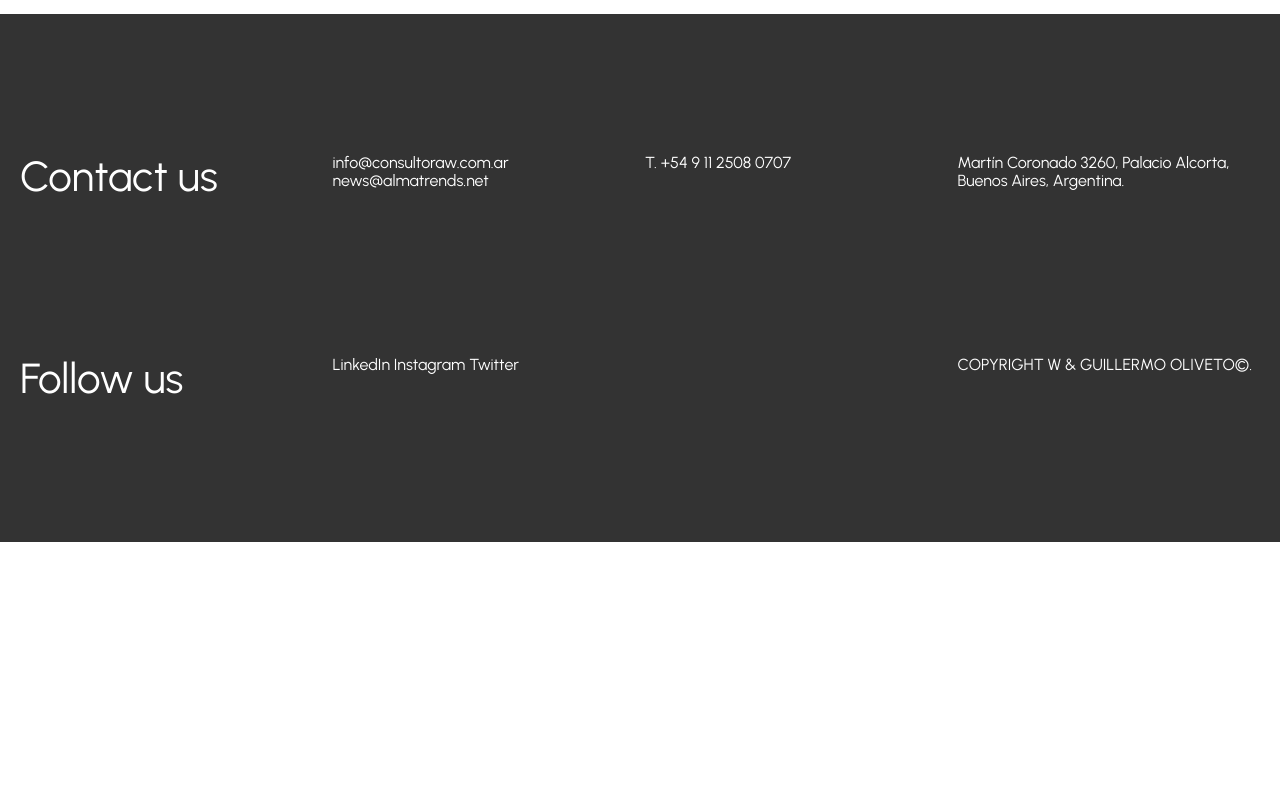
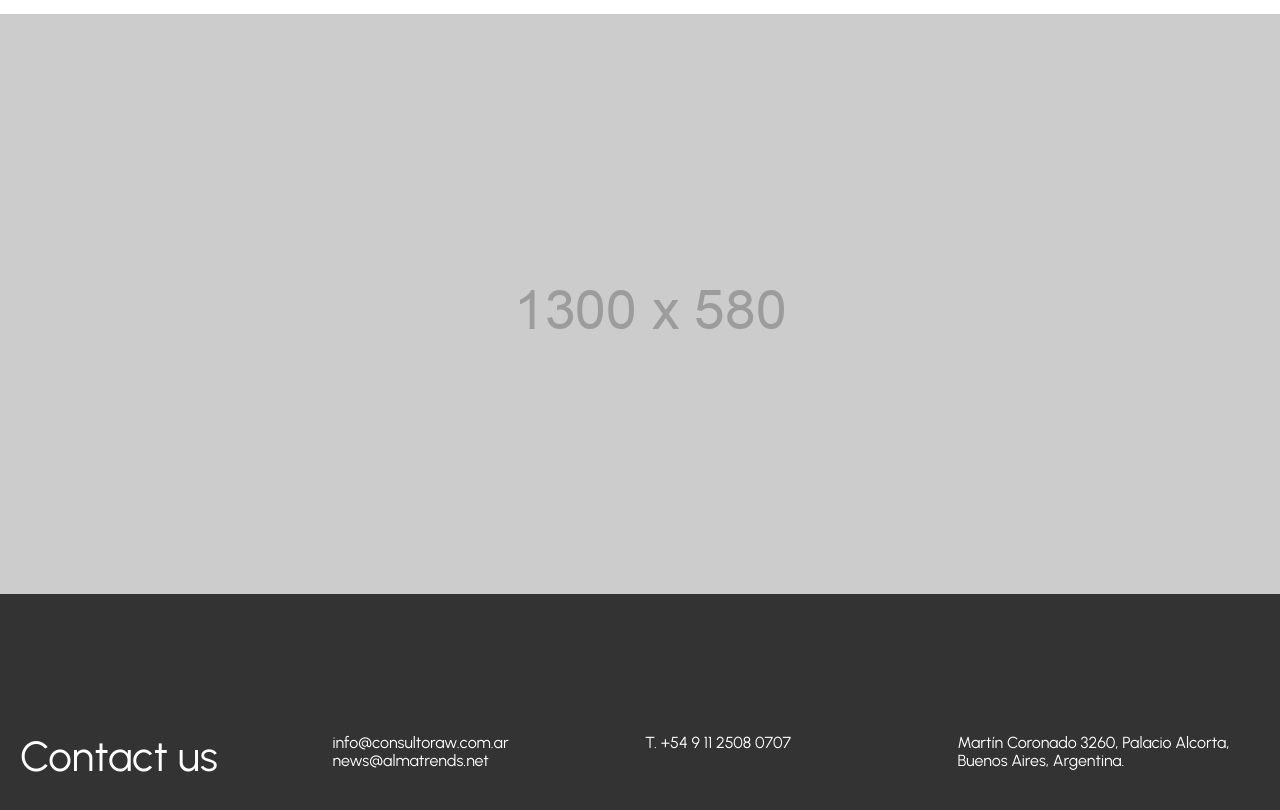
Before and after one commit to paddybalinia/oliveto, a website: page index.html in a window 1280 px wide. Shown: the part 4530-5340 px from the top of the page. Before the commit the page ends 5072 px from the top, so only its background shows below. Drawn offline with nearby package versions, Linux system fonts and the light colour scheme; files that its build step writes are made by us from their sources; files whose address does not match are found by name.

Commit message:
feat: twitter

```diff
--- a/index.html
+++ b/index.html
@@ -399,6 +399,12 @@
             </div>
         </section>
 
+
+        <div class="twitter">
+            <img src="/static/dist/images/mocks/1300x580.png" alt="bg" title="bg" loading="lazy">
+            <div class="twitter__item"></div>
+        </div>
+
         <footer class="footer">
             <div class="row footer-row">
                 <div class="footer__row">
```
Also changed, not shown: static/src/images/mocks/1300x580.png (added).
